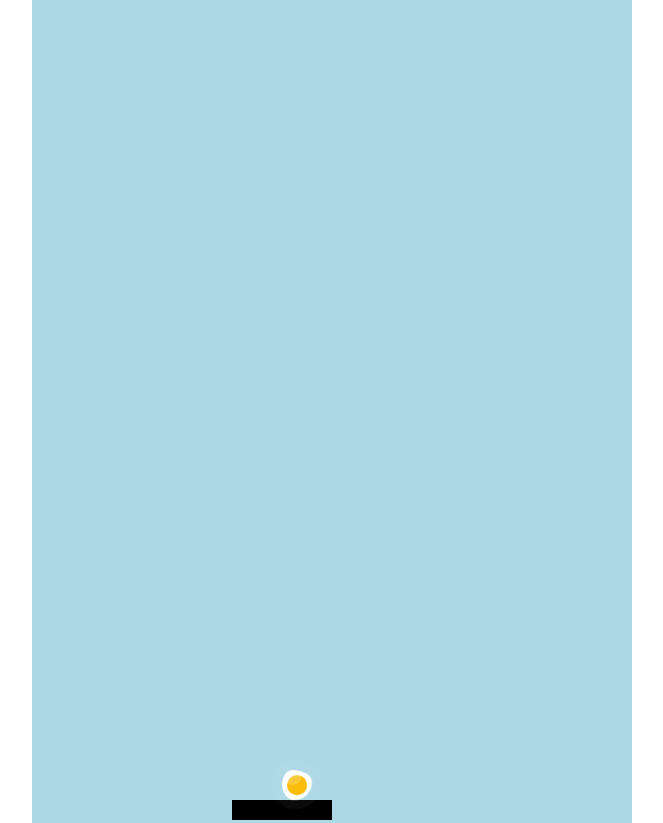
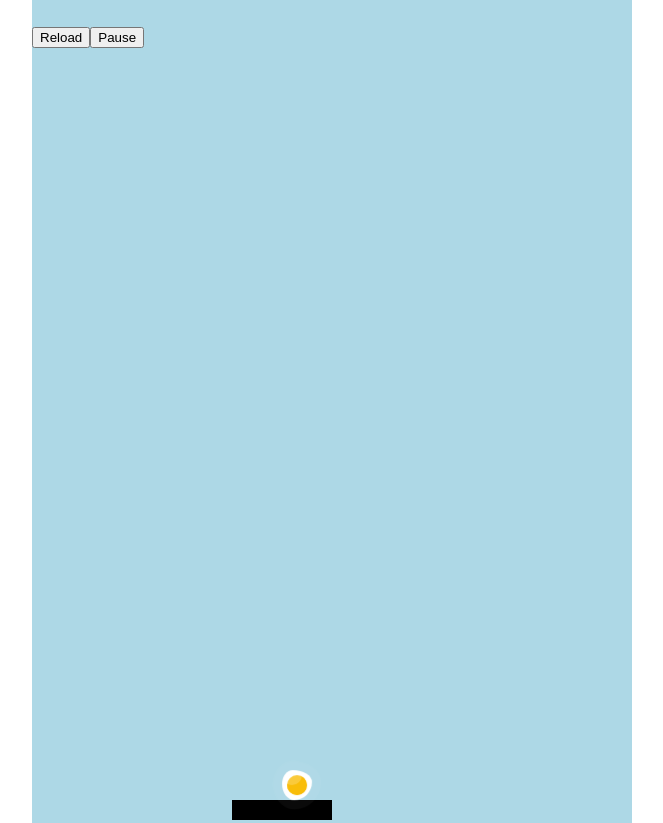
Before and after one commit to jehunter5811/duck-game-js-13, a website: page index.html in a window 1280 px wide. Shown: the top 823 px of the page, without its empty margins (308-971 px from the left). Drawn offline with Linux system fonts and the light colour scheme.

Commit message:
minor updates

```diff
--- a/index.html
+++ b/index.html
@@ -169,9 +169,13 @@
           return false;
         }
       };
+
+      const world = document.getElementById("world");
+
       if (isMobile()) {
         MAX_WIDTH = window.innerWidth;
-        document.getElementById("world").style.width = `${window.innerWidth}px`;
+
+        world.style.width = `${window.innerWidth}px`;
         const controls = document.getElementById("controls");
         controls.style.display = "block";
 
@@ -215,6 +219,26 @@
           keys[40] = false;
         });
       }
+
+      const navButtons = document.createElement('div');
+      navButtons.style.height = '75px';
+      navButtons.style.width = MAX_WIDTH;
+      navButtons.style.margin = 'auto';
+      navButtons.style.position = 'fixed';
+      navButtons.style.top = 0;
+      navButtons.style.display = 'flex';
+      navButtons.style.alignItems = 'center';
+      navButtons.style.zIndex = 1024;
+      navButtons.style.justifyContent = 'space-between';
+      const refresh = document.createElement('button');
+      refresh.innerText = 'Reload';
+      refresh.onclick = () => handleReload();
+      const pauseButton = document.createElement('button');
+      pauseButton.innerText = pause ? 'Start' : 'Pause';
+      pauseButton.onclick = () => handlePause();
+      navButtons.appendChild(refresh);
+      navButtons.appendChild(pauseButton);
+      world.appendChild(navButtons);
 
       levels = [
         {
@@ -391,6 +415,17 @@
       game.appendChild(egg);
       playerVelY = -PLAYER_SPEED * JUMP_POWER;
     };
+
+    const handleReload = () => {
+      console.log("Reload it")
+    }
+
+    const handlePause = () => {
+      pause = !pause;
+      if(!pause) {
+        gameLoop();
+      }
+    }
 
     const drawCollectible = (type) => {
       switch (type) {
@@ -652,10 +687,7 @@
   </script>
   <script>
     const staticDuckGame = "duck-game";
-    const assets = [
-      "/",
-      "/index.html"
-    ];
+    const assets = ["/", "/index.html"];
 
     self.addEventListener("install", (installEvent) => {
       installEvent.waitUntil(
```
